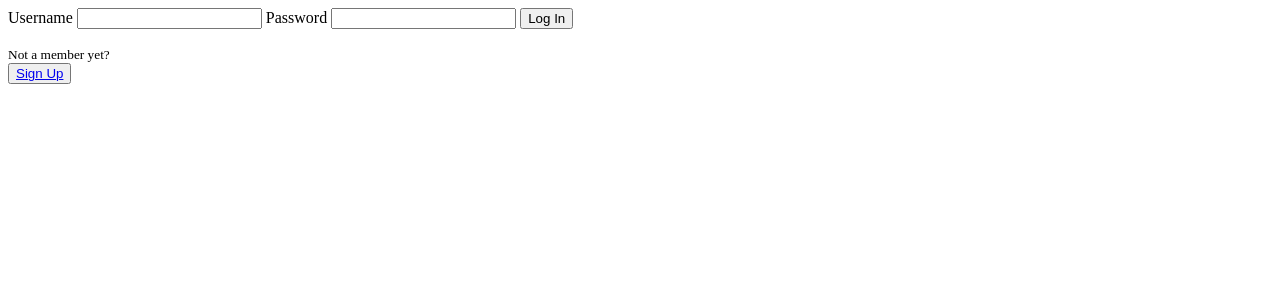
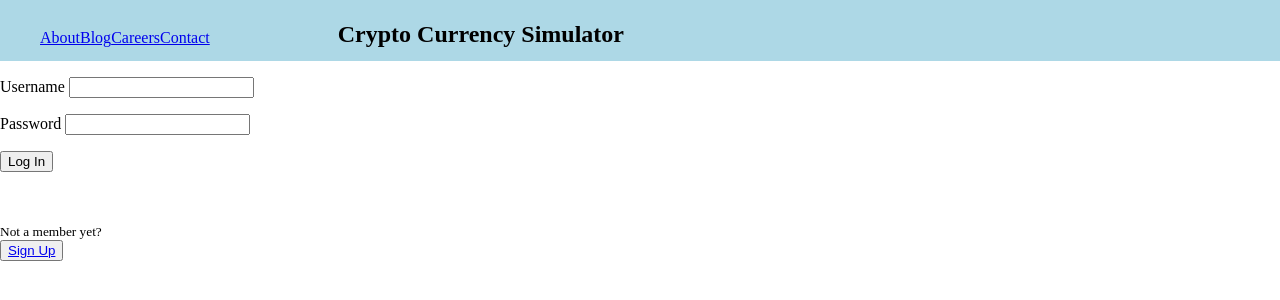
Before and after one commit to shaul613/crypto_world_hackathon, a website: page public/index.html in a window 1280 px wide. Drawn offline with Linux system fonts and the light colour scheme.

Commit message:
fixed frontend

```diff
--- a/public/index.html
+++ b/public/index.html
@@ -1,22 +1,40 @@
 <!DOCTYPE html>
 <html lang="en" dir="ltr">
   <head>
+    <link rel="stylesheet" href="style.css">
     <meta charset="utf-8">
     <title></title>
   </head>
   <body>
+    <nav class="navbar-container container">
+        <div id="navbar-menu" aria-labelledby="navbar-toggle">
+          <ul class="navbar-links">
+            <li class="navbar-item"><a class="navbar-link" href="/about">About</a></li>
+            <li class="navbar-item"><a class="navbar-link" href="/blog">Blog</a></li>
+            <li class="navbar-item"><a class="navbar-link" href="/careers">Careers</a></li>
+            <li class="navbar-item"><a class="navbar-link" href="/contact">Contact</a></li>
+            <li id="middle"><h1>Crypto Currency Simulator</h1></li>
+          </ul>
+        </div>
+      </nav>
       <form class="" action="/home" method="post">
+        <p>
           <label for="username">Username</label>
           <input type="text" name="username" value="">
+        </p>
+        <p>
           <label for="password">Password</label>
           <input type="password" name="password" value="">
+        </p>
+        <p>
           <button type="submit" name="button">Log In</button>
+        </p>
       </form>
+      <br>
       <p>
         <small>Not a member yet?</small>
         <br>
         <button type="button" name="button"> <a href="/signup">Sign Up</a> </button>
       </p>
-
   </body>
 </html>
--- /dev/null
+++ b/public/style.css
@@ -0,0 +1,69 @@
+body{
+    box-sizing: border-box;
+    margin: 0;
+}
+nav{
+    margin: 0;
+    background-color:  lightblue;
+    display: flex;
+    flex-direction: row ;
+}
+ul{
+    display:flex;
+    flex-direction: row ;
+
+    /* margin-top: -6px; */
+
+}
+li{
+    display: flex;
+    /* padding: 50px; */
+    text-decoration:none;
+     align-items: center;
+    justify-content: center;
+    margin-top: -6px;
+    margin-bottom:-23px;
+}
+div{
+    position: relative;
+}
+.navlink{
+    margin-top: -30px;
+    margin-bottom: -17px;
+    padding:20px;
+    text-decoration:none;
+    background-color: lightblue;
+    /* align-items: center; */
+    /* justify-content: center;*/
+}
+a:hover{
+    color: black;
+    background-color: antiquewhite;
+}
+#middle{
+    margin-top: -15px;
+    position: relative;
+    margin-left: 10vw;
+}
+#left{
+    position: relative;
+    /* height: 90px; */
+    margin-left: 10vw;
+    /* padding: 5px; */
+    /* margin-top: -50px; */
+
+
+}
+#left2{
+    /* margin-top:30px; */
+    margin-left:50px;
+    position: relative;
+    /* height: 30px; */
+    /* margin-left: 45vw; */
+}
+.navbar-item{
+    height:55px ;
+}
+/* #password{
+
+} */
```
Lines whose indentation alone changed are shown as unchanged.
